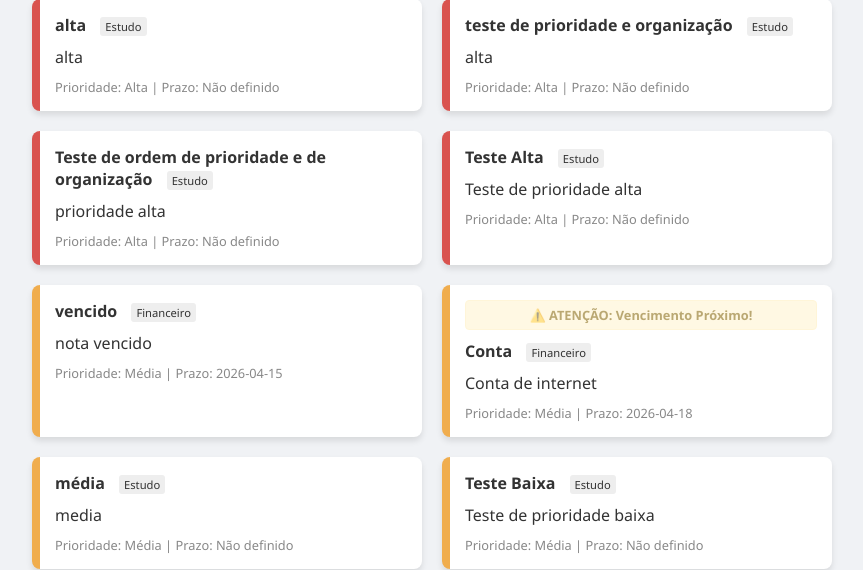
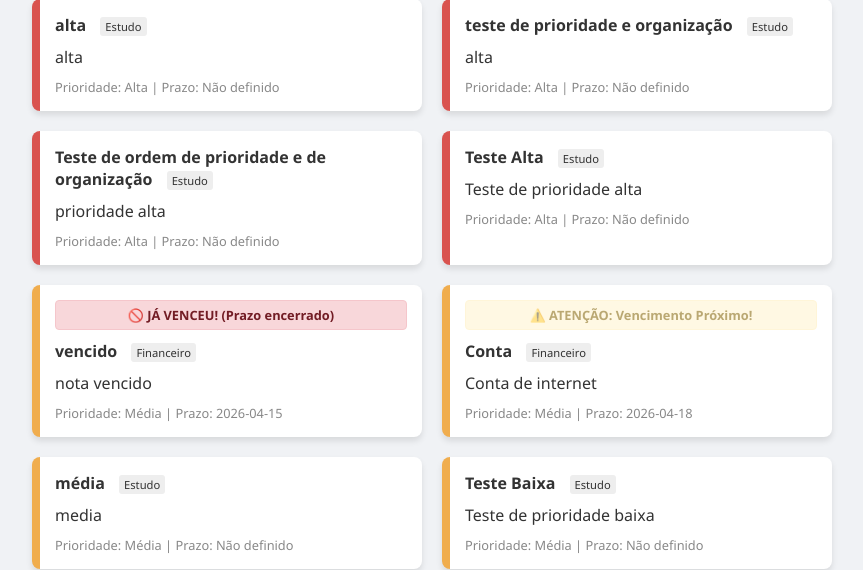
Before and after one commit to Mylutsu/painel_pessoal, a Flask app: page / in a window 1280 px wide. Shown: the part 742-1312 px from the top of the page, without its empty margins (208-1071 px from the left). Run offline with Flask 3, Linux system fonts and the light colour scheme; data comes from the database, SQL or seed files in the repository; both versions use the stored data as it was after the commit.

Commit message:
fix: adicionado status de vencido e alertas visuais diferenciados

```diff
--- a/app.py
+++ b/app.py
@@ -42,24 +42,21 @@ def index():
     notas_processadas = []
 
     for n in notas_do_banco:
-        # Transformamos a tupla em lista para podermos adicionar informações novas
         nota = list(n)
-        alerta = False
+        status_vencimento = "em_dia" # Status padrão
 
-        # Verificamos se existe uma data de vencimento (n[7]) e dias de aviso (n[8])
-        if n[7] and n[8]:
-            # Convertemos a data que vem do banco (texto) em um objeto de data real
+        if n[7]: # Se tiver uma data de vencimento
             data_venc = datetime.strptime(n[7], '%Y-%m-%d').date()
-
-            # Calculamos a diferença de dias
             diferenca = (data_venc - hoje).days
 
-            # Se a diferença for menor ou igual aos dias de aviso escolhidos, ativa o alerta!
-            if diferenca <= n[8] and diferenca >= 0:
-                alerta = True
+            # LÓGICA DE TRÊS ESTADOS:
+            if diferenca < 0:
+                status_vencimento = "vencido"
+            elif n[8] and diferenca <= n[8]:
+                status_vencimento = "alerta"
 
-        # Adicionamos essa nova informação de "alerta" no final da nossa lista da nota
-        nota.append(alerta)
+        # Adicionamos esse status no final da lista da nota
+        nota.append(status_vencimento)
         notas_processadas.append(nota)
 
     return render_template('index.html', notas=notas_processadas)
--- a/templates/index.html
+++ b/templates/index.html
@@ -82,6 +82,21 @@
             animation: piscar 2s infinite; /* Faz o aviso "respirar" visualmente */
         }
 
+        /* Estilo para o que já passou do prazo */
+        .alerta-vencido {
+            background: #f8d7da; /* Vermelho clarinho */
+            color: #721c24;      /* Texto bordô */
+            border: 1px solid #f5c6cb;
+            padding: 5px;
+            border-radius: 4px;
+            font-size: 0.8em;
+            margin-bottom: 10px;
+            font-weight: bold;
+            text-align: center;
+            /* Sem animação de piscar para não cansar a vista,
+            o vermelho fixo já chama atenção suficiente */
+        }
+
         @keyframes piscar {
             0% { opacity: 1; }
             50% { opacity: 0.5; }
@@ -141,7 +156,11 @@
         {% for n in notas %}
         <div class="nota-card {{ n[4] }}">
 
-            {% if n[-1] == True %}
+            {% if n[-1] == "vencido" %}
+                <div class="alerta-vencido">
+                    🚫 JÁ VENCEU! (Prazo encerrado)
+                </div>
+            {% elif n[-1] == "alerta" %}
                 <div class="alerta-vencimento">
                     ⚠️ ATENÇÃO: Vencimento Próximo!
                 </div>
```
Also changed, not shown: painel_dados.db.
